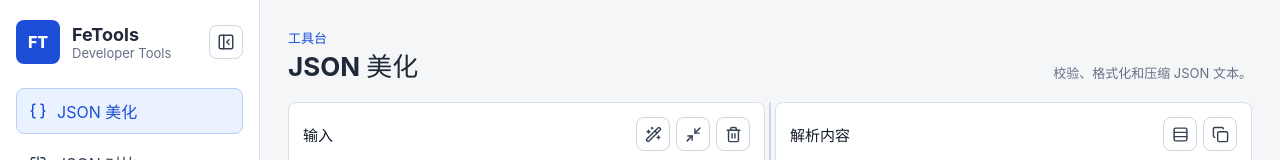
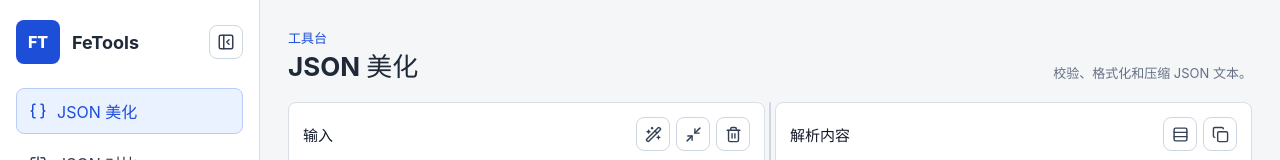
Before and after one commit to JachinShi/fetools, a Vue app: page / in a window 1280 px wide. Shown: the top 160 px of the page. Built offline with nearby package versions, Linux system fonts and the light colour scheme.

Commit message:
chore: simplify FeTools sidebar branding

```diff
--- a/src/components/AppShell.vue
+++ b/src/components/AppShell.vue
@@ -5,7 +5,6 @@
         <span class="brand-mark">FT</span>
         <div class="brand-copy">
           <h1>FeTools</h1>
-          <p>Developer Tools</p>
         </div>
         <button
           type="button"
```
